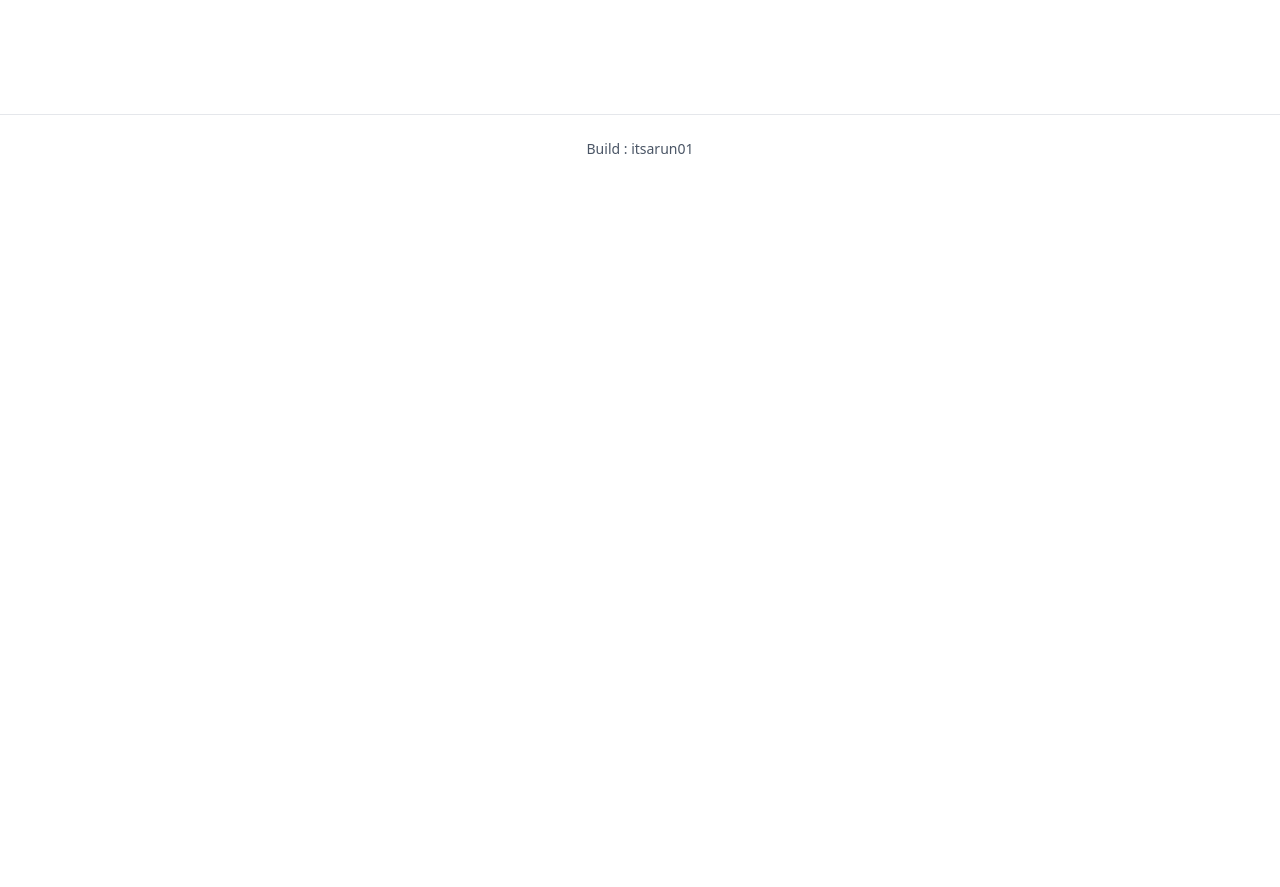
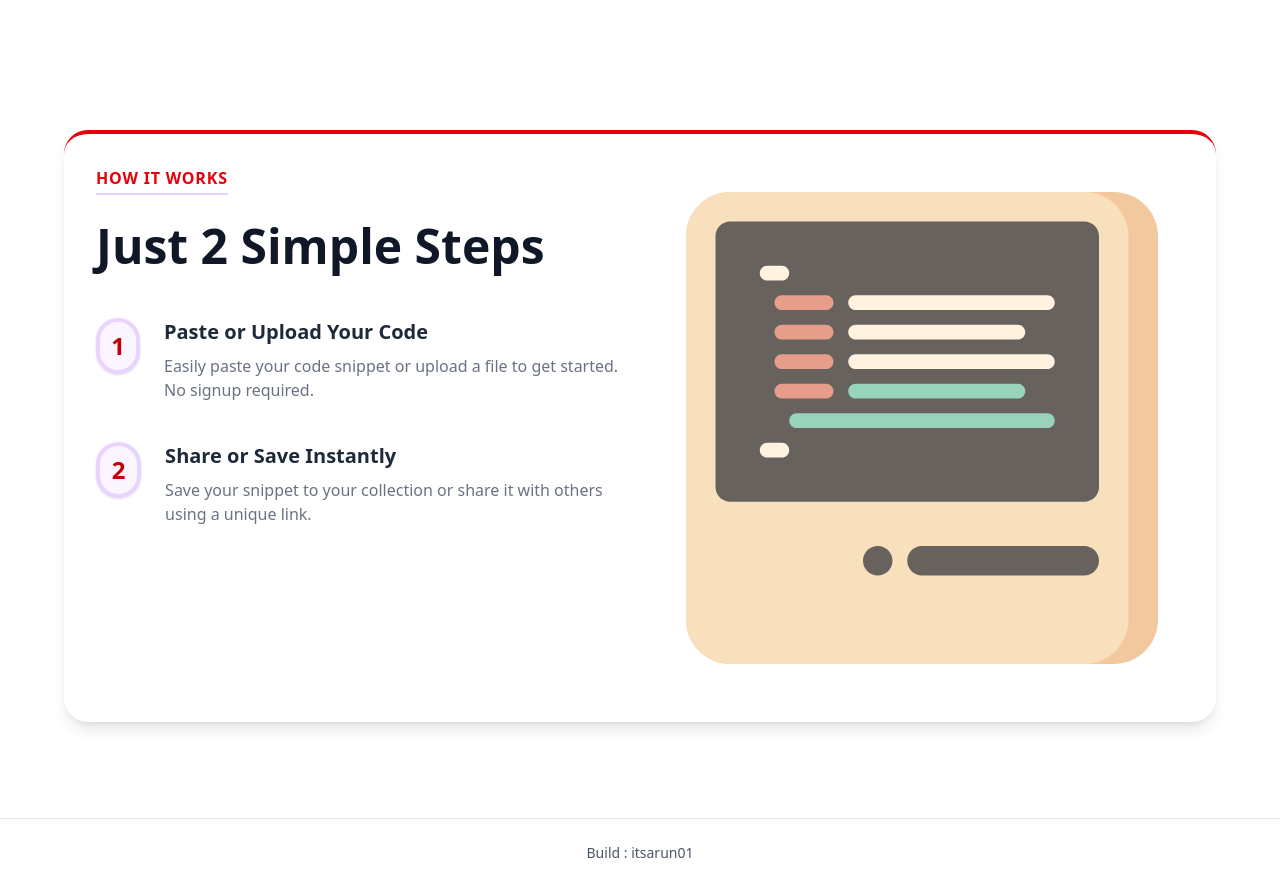
Before and after one commit to Samarjit25/code-snippet, a React (Vite) app: page / in a window 1280 px wide. Shown: the part 640-1527 px from the top of the page. Before the commit the page ends 823 px from the top, so only its background shows below. Built offline with nearby package versions, Linux system fonts and the light colour scheme.

Commit message:
add how works section

```diff
--- /dev/null
+++ b/src/components/HowWorks.jsx
@@ -0,0 +1,53 @@
+const steps = [
+  {
+    number: 1,
+    title: "Paste or Upload Your Code",
+    description:
+      "Easily paste your code snippet or upload a file to get started. No signup required.",
+  },
+  {
+    number: 2,
+    title: "Share or Save Instantly",
+    description:
+      "Save your snippet to your collection or share it with others using a unique link.",
+  },
+];
+
+const HowWorks = () => {
+  return (
+    <section className="flex flex-col lg:flex-row gap-10 w-full max-w-6xl mx-auto p-8 border-t-4 border-red-600 rounded-3xl shadow-lg mb-24 mt-16 bg-white">
+      <div className="flex-1">
+        <span className="text-base font-semibold uppercase tracking-wider text-red-600 border-b-2 border-purple-200 pb-1">
+          How It Works
+        </span>
+        <h2 className="text-4xl md:text-5xl font-extrabold mb-8 mt-8 text-gray-900">
+          Just 2 Simple Steps
+        </h2>
+        <div className="space-y-10 mt-12 mb-8">
+          {steps.map((step, index) => (
+            <div key={index} className="flex gap-6 items-start">
+              <div className="rounded-full border-4 border-purple-200 bg-purple-50 w-14 h-14 flex justify-center items-center text-red-700 font-bold text-2xl shadow">
+                {step.number}
+              </div>
+              <div>
+                <h3 className="font-semibold text-xl text-gray-800">
+                  {step.title}
+                </h3>
+                <p className="text-gray-500 mt-2">{step.description}</p>
+              </div>
+            </div>
+          ))}
+        </div>
+      </div>
+      <div className="flex-1 flex items-center justify-center max-lg:hidden">
+        <img
+          src="/public/code-svgrepo-com.svg"
+          alt="How it works illustration"
+          className="h-[90%] w-auto rounded-3xl object-cover"
+        />
+      </div>
+    </section>
+  );
+};
+
+export default HowWorks;
--- a/src/components/pages/Home.jsx
+++ b/src/components/pages/Home.jsx
@@ -1,8 +1,10 @@
 import HeroSection from "../HeroSection";
+import HowWorks from "../HowWorks";
 const Home = () => {
   return (
     <div className="bg-white">
       <HeroSection />
+      <HowWorks />
     </div>
   );
 };
```
